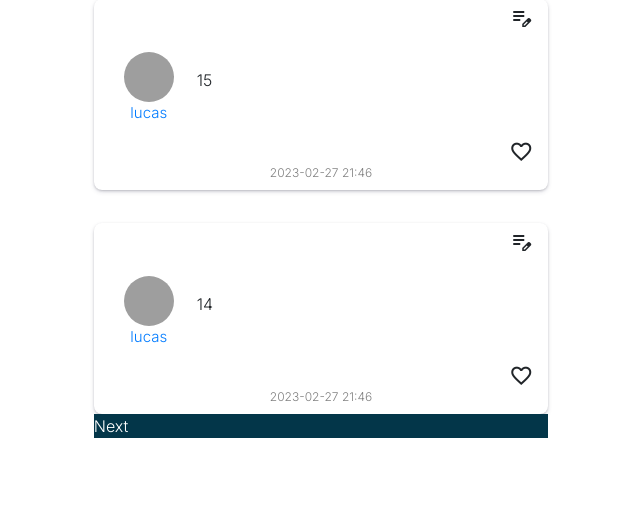
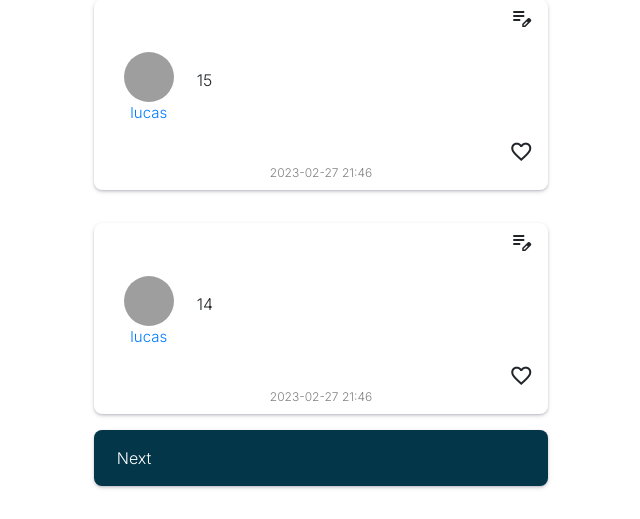
Before and after one commit to LucasVarella/project4-Network-cs50Harvard, a Django app: page /profile in a window 1280 px wide. Shown: the part 2465-2984 px from the top of the page, without its empty margins (319-959 px from the left). Before the commit the page ends 2903 px from the top, so only its background shows below. Run offline with Django 3.2, Linux system fonts and the light colour scheme; a user stored in the database is signed in; data comes from the database, SQL or seed files in the repository; both versions use the stored data as it was after the commit; some libraries are stand-ins or nearby versions; grey boxes are pictures that could not be loaded.

Commit message:
add project

```diff
--- a/network/templates/network/profile.html
+++ b/network/templates/network/profile.html
@@ -120,14 +120,16 @@
                 Not yet
             </div>
         {% endfor %}
-        <div class="page-links">
-            {% if page.has_previous %}
-                <a href="/profile/{{user}}?page={{page.previous_page_number}}">Previous</a>
-            {% endif %}
-            {% if page.has_next %}
-                <a href="/profile/{{user}}?page={{page.next_page_number}}">Next</a>
-            {% endif %}
-        </div>
+        {% if page.has_previous or page.has_next %}
+            <div class="page-links d-inline-flex flex-row justify-content-between box mt-3">
+                {% if page.has_previous %}
+                    <a href="/profile/{{user}}?page={{page.previous_page_number}}" class="m-2">Previous</a>
+                {% endif %}
+                {% if page.has_next %}
+                    <a href="/profile/{{user}}?page={{page.next_page_number}}" class="m-2">Next</a>
+                {% endif %}
+            </div>
+        {% endif %}
         <hr>
     </div>
 
```
Also changed, not shown: db.sqlite3.
